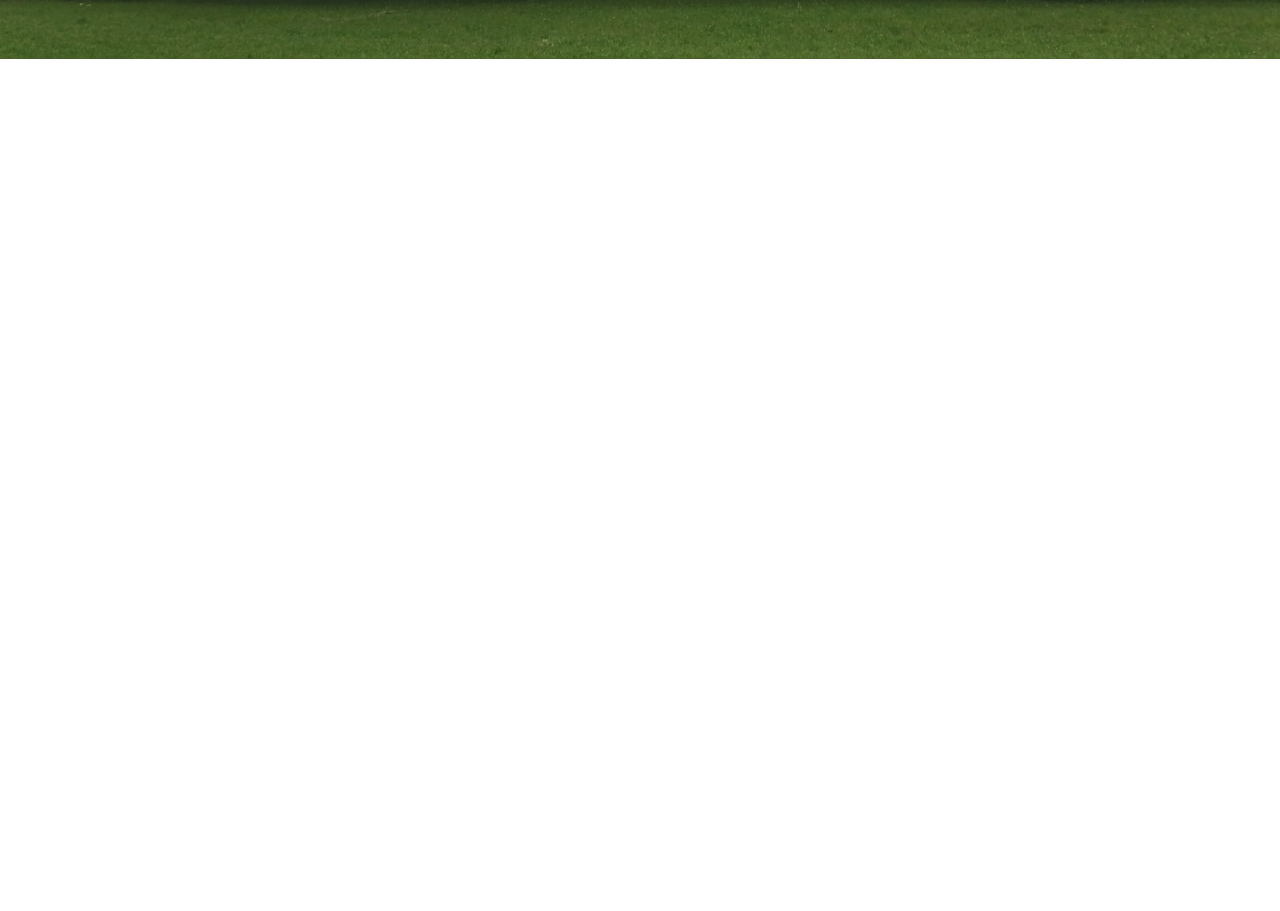
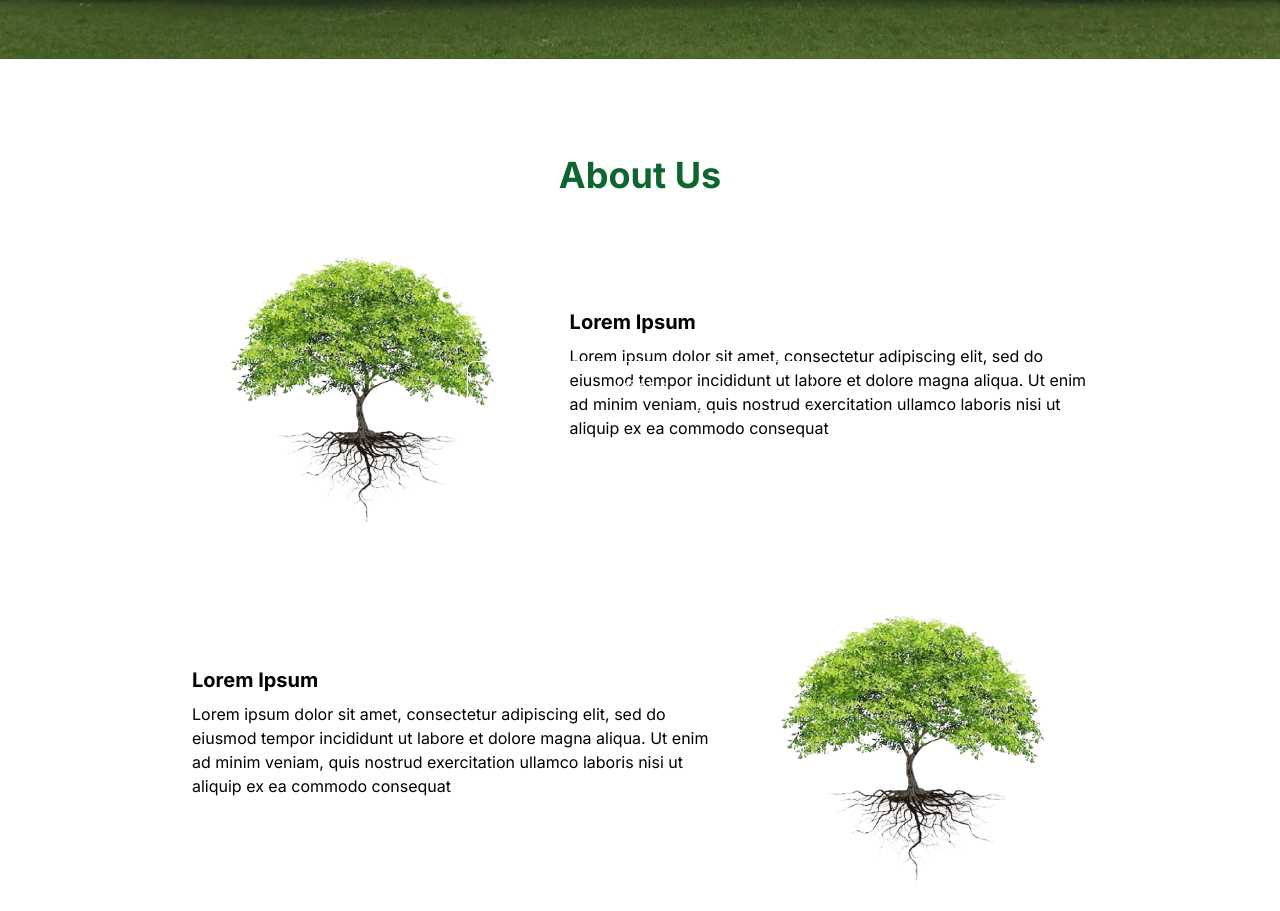
Before and after one commit to myogaazwar/geomuda, a Next.js app: page / in a window 1280 px wide. Shown: the part 522-1433 px from the top of the page. Before the commit the page ends 800 px from the top, so only its background shows below. Built offline with nearby package versions, Linux system fonts and the light colour scheme.

Commit message:
add : about

```diff
--- a/app/page.jsx
+++ b/app/page.jsx
@@ -1,5 +1,6 @@
 // ** Import Components
 import Banner from "@/components/Banner/Banner";
+import About from "@/components/about/About";
 import Navbar from "@/components/navbar/Navbar";
 
 const LandingPage = () => {
@@ -9,6 +10,8 @@ const LandingPage = () => {
         <Navbar />
 
         <Banner />
+
+        <About />
       </div>
     </main>
   );
--- /dev/null
+++ b/components/about/About.jsx
@@ -0,0 +1,33 @@
+import AboutItem from "./AboutItem";
+import Tree from "../../assets/tree.png";
+
+const dummyDate = {
+  title: "Lorem Ipsum",
+  content:
+    "Lorem ipsum dolor sit amet, consectetur adipiscing elit, sed do eiusmod tempor incididunt ut labore et dolore magna aliqua. Ut enim ad minim veniam, quis nostrud exercitation ullamco laboris nisi ut aliquip ex ea commodo consequat",
+};
+
+const About = () => {
+  return (
+    <section className="mt-24">
+      <h2 className="text-4xl font-bold text-primaryGreen text-center">
+        About Us
+      </h2>
+      <section className="mt-18">
+        <AboutItem
+          title={dummyDate.title}
+          content={dummyDate.content}
+          image={Tree}
+        />
+        <AboutItem
+          title={dummyDate.title}
+          content={dummyDate.content}
+          image={Tree}
+          reverse
+        />
+      </section>
+    </section>
+  );
+};
+
+export default About;
--- /dev/null
+++ b/components/about/AboutItem.jsx
@@ -0,0 +1,21 @@
+import Image from "next/image";
+
+const AboutItem = ({ title, content, image, reverse }) => {
+  return (
+    <section
+      className={`px-48 flex gap-8 items-center ${
+        reverse ? "flex-row-reverse" : ""
+      }`}
+    >
+      <div className="w-full md:w-2/5">
+        <Image className="w-full max-w-md" src={image} alt={title} />
+      </div>
+      <div className="w-full md:w-3/5">
+        <h3 className="text-xl font-bold mb-2">{title}</h3>
+        <p>{content}</p>
+      </div>
+    </section>
+  );
+};
+
+export default AboutItem;
--- a/components/navbar/Navbar.jsx
+++ b/components/navbar/Navbar.jsx
@@ -1,5 +1,5 @@
 // ** Import Assets
-import { navItems } from "@/constanst/navItems";
+import { IniNav } from "@/constanst/navItems";
 
 const Navbar = () => {
   return (
@@ -7,7 +7,7 @@ const Navbar = () => {
       <h1 className="text-3xl font-bold cursor-not-allowed">Logo</h1>
 
       <div className="flex gap-5">
-        {navItems.map((item) => (
+        {IniNav.map((item) => (
           <div className="border cursor-pointer border-white px-4 py-2 rounded-xl">
             {item.name}
           </div>
--- a/constanst/navItems.js
+++ b/constanst/navItems.js
@@ -1,4 +1,4 @@
-export const navItems = [
+export const IniNav = [
   { name: "Home" },
   { name: "About Us" },
   { name: "Activity" },
--- a/tailwind.config.js
+++ b/tailwind.config.js
@@ -1,18 +1,21 @@
 /** @type {import('tailwindcss').Config} */
 module.exports = {
   content: [
-    './pages/**/*.{js,ts,jsx,tsx,mdx}',
-    './components/**/*.{js,ts,jsx,tsx,mdx}',
-    './app/**/*.{js,ts,jsx,tsx,mdx}',
+    "./pages/**/*.{js,ts,jsx,tsx,mdx}",
+    "./components/**/*.{js,ts,jsx,tsx,mdx}",
+    "./app/**/*.{js,ts,jsx,tsx,mdx}",
   ],
   theme: {
     extend: {
       backgroundImage: {
-        'gradient-radial': 'radial-gradient(var(--tw-gradient-stops))',
-        'gradient-conic':
-          'conic-gradient(from 180deg at 50% 50%, var(--tw-gradient-stops))',
+        "gradient-radial": "radial-gradient(var(--tw-gradient-stops))",
+        "gradient-conic":
+          "conic-gradient(from 180deg at 50% 50%, var(--tw-gradient-stops))",
+      },
+      colors: {
+        primaryGreen: "#0D6630",
       },
     },
   },
   plugins: [],
-}
+};
```
Also changed, not shown: assets/tree.png (added).
